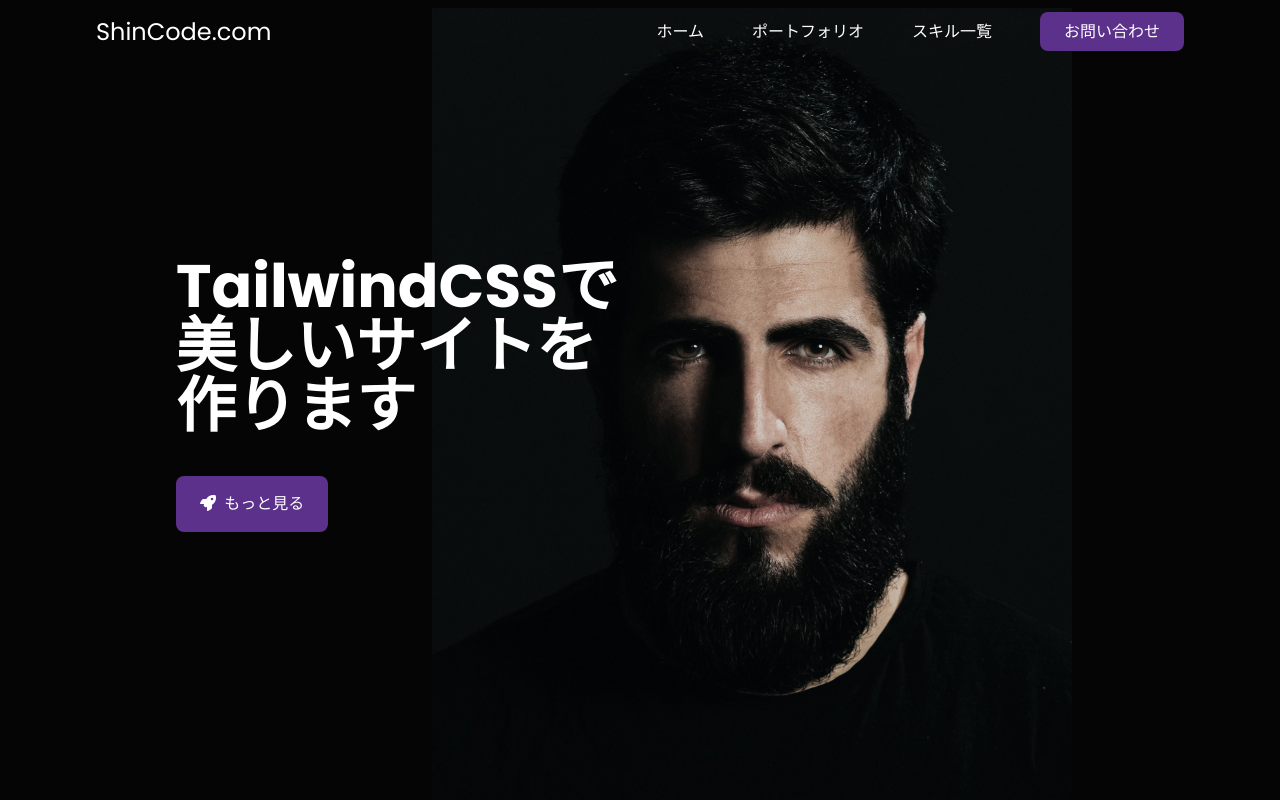
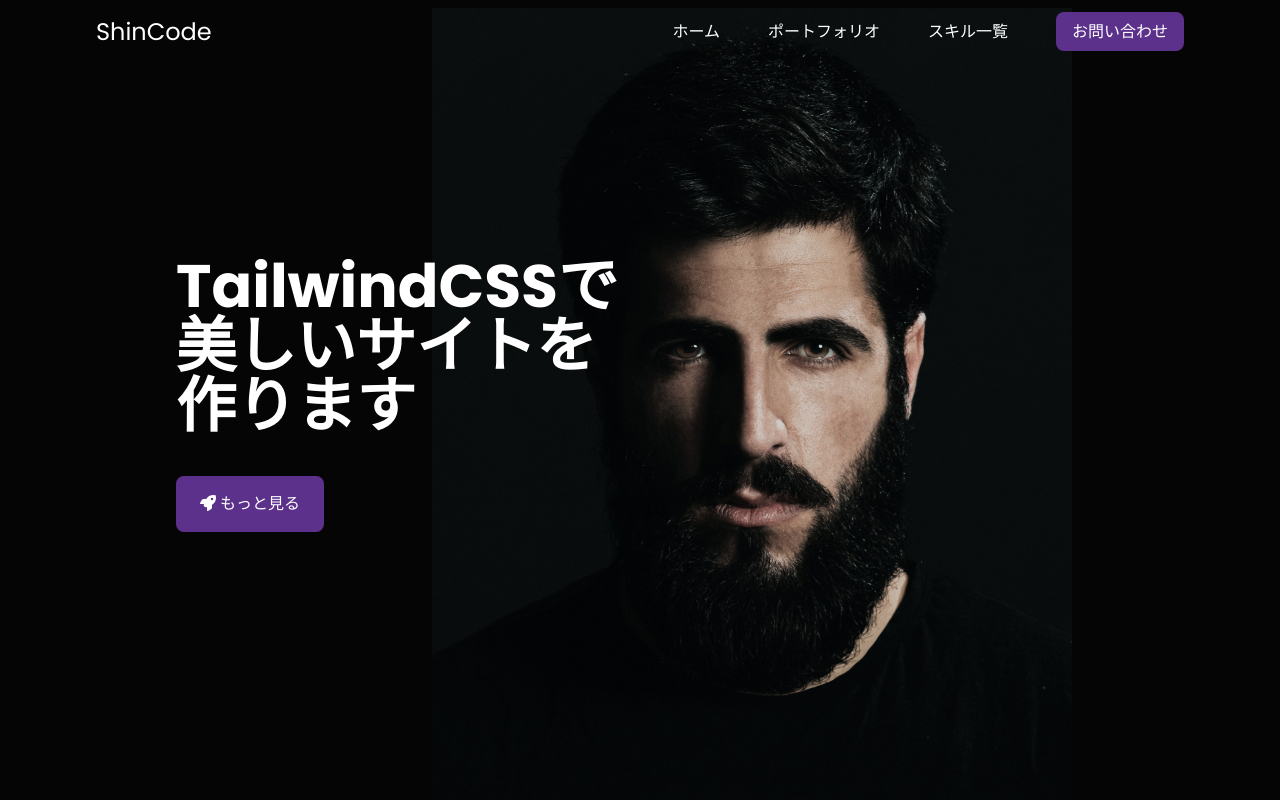
Before and after one commit to yasi1989/tailwind-practice, a website: page tailwind-portfolio/src/index.html in a window 1280 px wide. Shown: the top 800 px of the page. Drawn offline with Linux system fonts and the light colour scheme.

Commit message:
不要タグデザイン崩れ修正

```diff
--- a/tailwind-portfolio/src/index.html
+++ b/tailwind-portfolio/src/index.html
@@ -17,35 +17,36 @@
 
     <!-- nav -->
     <header class="py-4 container mx-auto flex justify-between items-center px-8 md:px-16 lg:px-24 w-full">
-      <div class="text-2xl">ShinCode.com</div>
+      <div class="text-2xl">ShinCode</div>
       <nav>
-        <ul class="hidden md:flex gap-12 items-center">
+        <ul class="hidden md:flex justify-between items-center gap-12">
           <li><a href="#home" class="hover:text-selected-text transition-all duration-300">ホーム</a></li>
           <li><a href="#portfolio" class="hover:text-selected-text transition-all duration-300">ポートフォリオ</a></li>
           <li><a href="#skills" class="hover:text-selected-text transition-all duration-300">スキル一覧</a></li>
-          <li><a href="#contact" class="bg-theme py-2 px-6 rounded-lg hover:bg-purple-600 transition-all duration-300">お問い合わせ</a></li>
+          <li><a href="#contact" class="bg-theme py-2 px-4 rounded-lg hover:bg-purple-600 transition-all duration-300">お問い合わせ</a></li>
         </ul>
-        <div class="md:hidden"><i class="fa-solid fa-bars"></i></div>
+        <div class="md:hidden">
+          <i class="fa-solid fa-bars"></i>
+        </div>
       </nav>
-    </header>
+  </header>
 
     <!-- Hero -->
     <div id="home" class="mt-16 container mx-auto flex justify-between items-center px-8 md:px-16 lg:px-24 w-full">
       <div class="flex flex-wrap md:flex-nowrap">
-        <div class="flex flex-wrap md:my-32 lg:ml-20 justify-center md:justify-start mx-auto max-w-xl">
+        <div class="flex flex-col md:my-32 lg:ml-20 justify-center md:justify-start mx-auto">
           <h1 class="font-bold text-4xl text-center md:text-left lg:text-6xl md:text-5xl">
             TailwindCSSで<br>
             美しいサイトを<br>
-            作ります
+            作ります<br>
           </h1>
-          <button class="bg-theme py-4 px-6 rounded-lg hover:bg-purple-600 transition-all duration-300 mt-10">
-            <i class="fa-solid fa-rocket mr-1"></i>
-            <span>もっと見る</span>
+          <button class="mt-10 bg-theme py-4 px-6 rounded-lg hover:bg-purple-600 transition-all duration-300 self-center md:self-start">
+            <i class="fa-solid fa-rocket mr-1"></i><span>もっと見る</span>
           </button>
         </div>
-        <img src="./images/human.jpg" alt="image" class="md:absolute lg:top-2 lg:right-52 md:w-3/5 w-10/12 mt-12 md:mt-0 right-6 mx-auto -z-10 lg:w-3/6">
+        <img src="./images/human.jpg" alt="" class="md:absolute -z-10 md:w-3/5 lg:w-3/6 w-10/12 lg:top-2 lg:right-52 mt-8 md:mt-0 mx-auto">
       </div>
-    </div>
+  </div>
 
     <!-- portfolio -->
     <div id="portfolio" class="mt-64 container mx-auto flex justify-between items-center px-8 md:px-16 lg:px-24 w-full">
```
Also changed, not shown: tailwind-portfolio/src/output.css.
